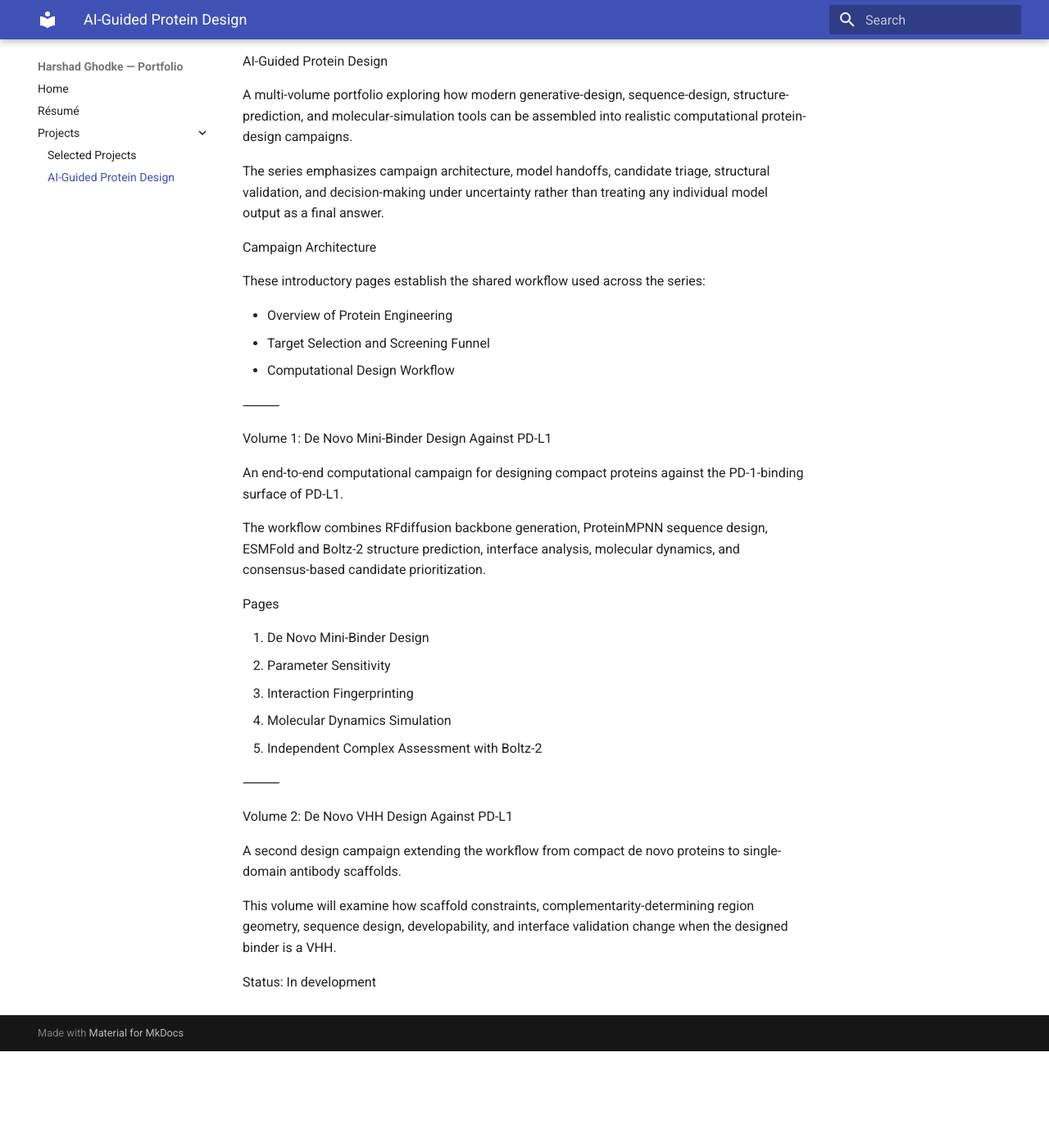
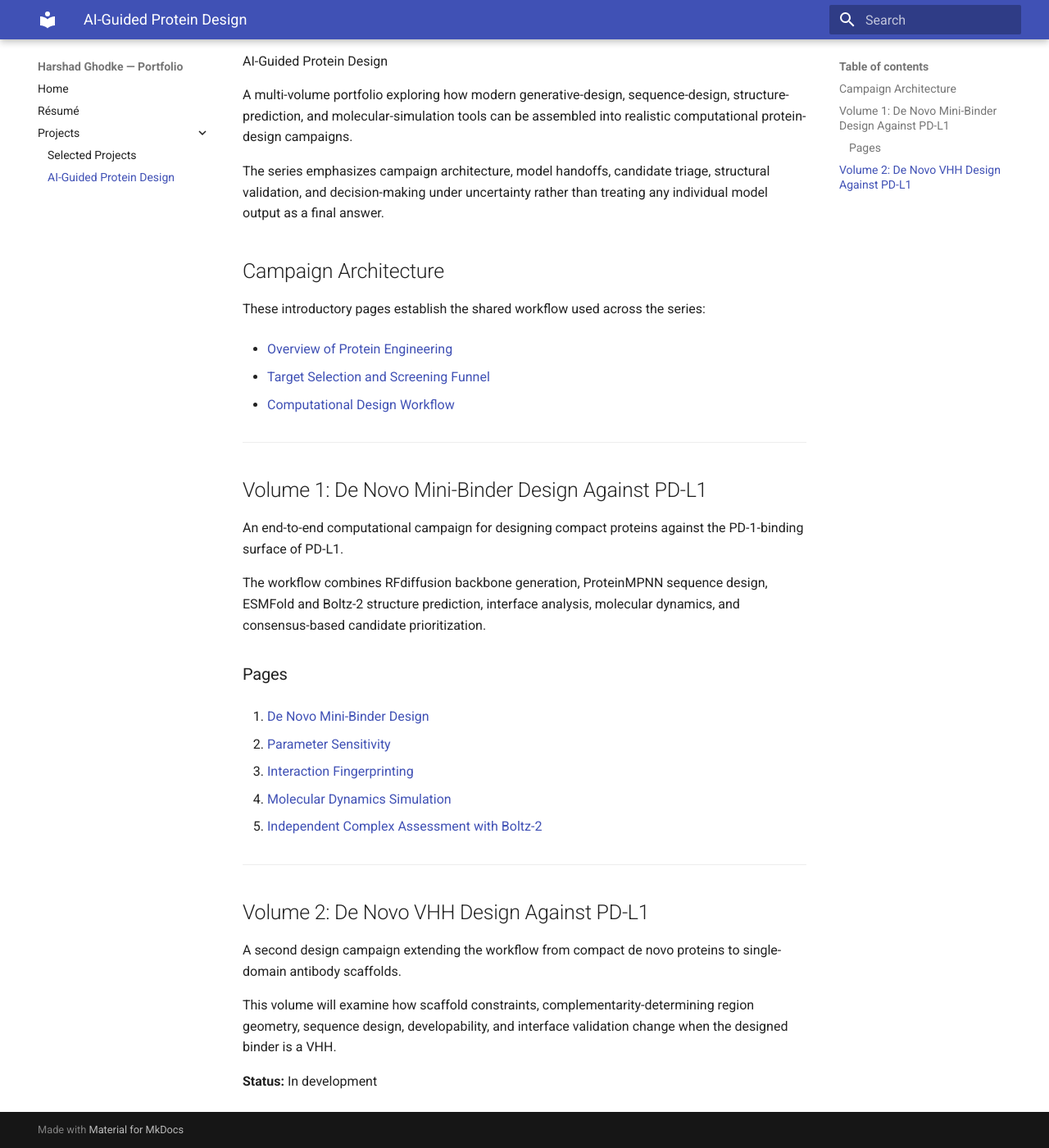
Before and after one commit to hghodkephd/hg-portfolio, an MkDocs documentation site: the page built from docs/ai-guided-protein-design.md, in a window 1280 px wide and 1400 px high, scrolled down 118 px. Shown: the whole window at 82% size. Built offline with MkDocs 1.6.1 and Material for MkDocs 9.7.7, drawn with Linux system fonts in a browser that asks for light colours; part of the change alters nothing that is shown.

Commit message:
Revise AI-guided protein design documentation
Updated the documentation for AI-guided protein design to include new sections on campaign architecture and volume details for mini-binder and VHH design.

```diff
--- a/docs/ai-guided-protein-design.md
+++ b/docs/ai-guided-protein-design.md
@@ -4,36 +4,42 @@ A multi-volume portfolio exploring how modern generative-design, sequence-design
 
 The series emphasizes campaign architecture, model handoffs, candidate triage, structural validation, and decision-making under uncertainty rather than treating any individual model output as a final answer.
 
-Campaign Architecture
+## Campaign Architecture
 
 These introductory pages establish the shared workflow used across the series:
 
-* Overview of Protein Engineering
-* Target Selection and Screening Funnel
-* Computational Design Workflow
+- [Overview of Protein Engineering](/hg-portfolio/projects/pdl1-mini-binder/Page0_overview/)
 
-⸻
+- [Target Selection and Screening Funnel](/hg-portfolio/projects/pdl1-mini-binder/Page0_overview_1/)
 
-Volume 1: De Novo Mini-Binder Design Against PD-L1
+- [Computational Design Workflow](/hg-portfolio/projects/pdl1-mini-binder/Page0_overview_2/)
+
+---
+
+## Volume 1: De Novo Mini-Binder Design Against PD-L1
 
 An end-to-end computational campaign for designing compact proteins against the PD-1-binding surface of PD-L1.
 
 The workflow combines RFdiffusion backbone generation, ProteinMPNN sequence design, ESMFold and Boltz-2 structure prediction, interface analysis, molecular dynamics, and consensus-based candidate prioritization.
 
-Pages
+### Pages
 
-1. De Novo Mini-Binder Design
-2. Parameter Sensitivity
-3. Interaction Fingerprinting
-4. Molecular Dynamics Simulation
-5. Independent Complex Assessment with Boltz-2
+1. [De Novo Mini-Binder Design](/hg-portfolio/projects/pdl1-mini-binder/Page1_denovo_minibinder_design/)
 
-⸻
+2. [Parameter Sensitivity](/hg-portfolio/projects/pdl1-mini-binder/Page2_parameter_sensitivity/)
 
-Volume 2: De Novo VHH Design Against PD-L1
+3. [Interaction Fingerprinting](/hg-portfolio/projects/pdl1-mini-binder/Page3_interaction_fingerprinting/)
+
+4. [Molecular Dynamics Simulation](/hg-portfolio/projects/pdl1-mini-binder/Page4_MDsimulations/)
+
+5. [Independent Complex Assessment with Boltz-2](/hg-portfolio/projects/pdl1-mini-binder/Page5_Boltz/)
+
+---
+
+## Volume 2: De Novo VHH Design Against PD-L1
 
 A second design campaign extending the workflow from compact de novo proteins to single-domain antibody scaffolds.
 
 This volume will examine how scaffold constraints, complementarity-determining region geometry, sequence design, developability, and interface validation change when the designed binder is a VHH.
 
-Status: In development
+**Status:** In development
```
